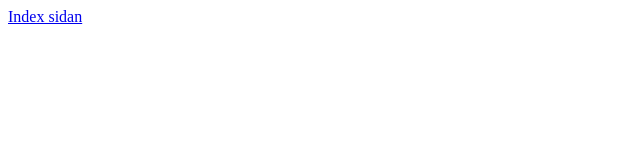
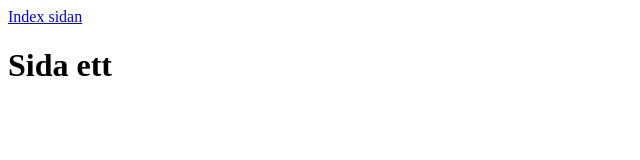
Before and after one commit to CarolinaFromm/CarolinaFromm.github.io, a plain HTML site: page toolbar.html in a window 1280 px wide. Shown: the whole page, without its empty margins (0-640 px from the left). Drawn offline with Linux system fonts and the light colour scheme.

Commit message:
Lite till

```diff
--- a/toolbar.html
+++ b/toolbar.html
@@ -9,6 +9,7 @@
     <nav>
         <a href="index.html">Index sidan</a>
     </nav>
+    <h1>Sida ett</h1>
 
 </body>
 </html>
```
